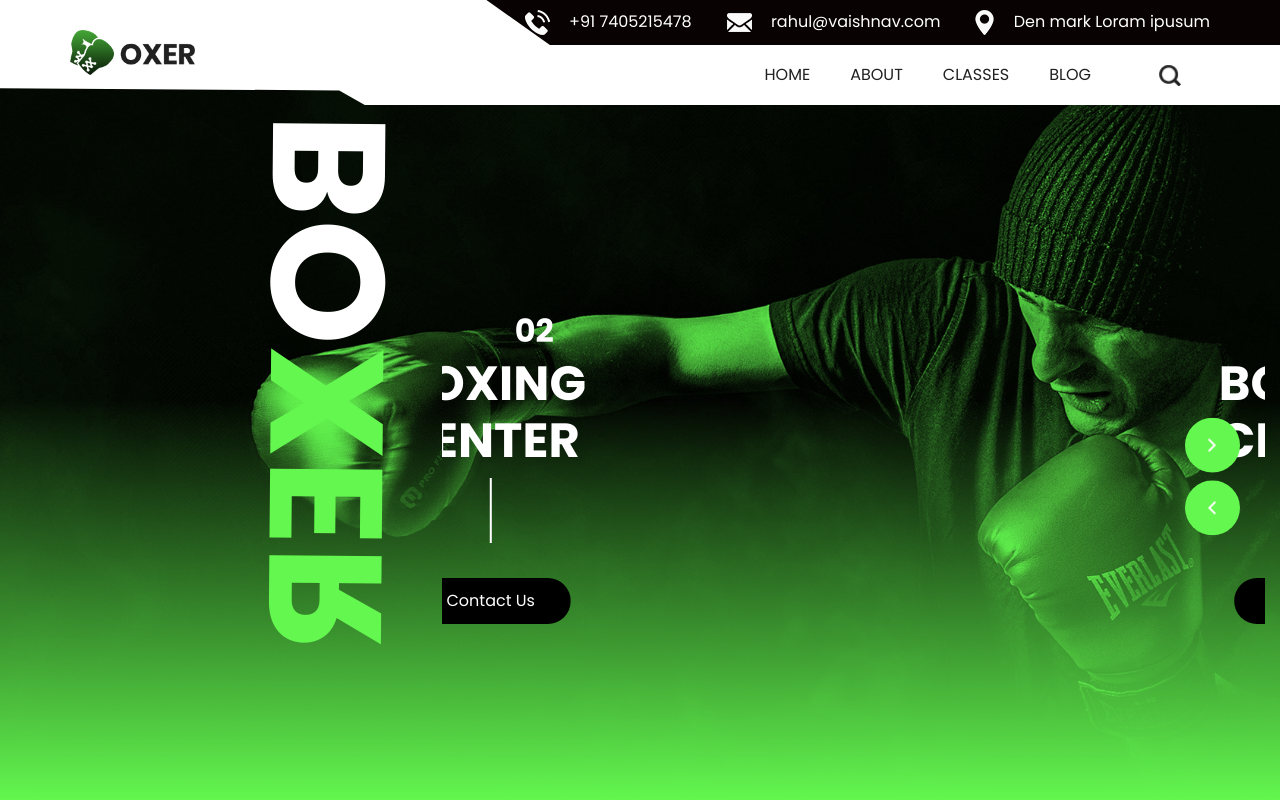
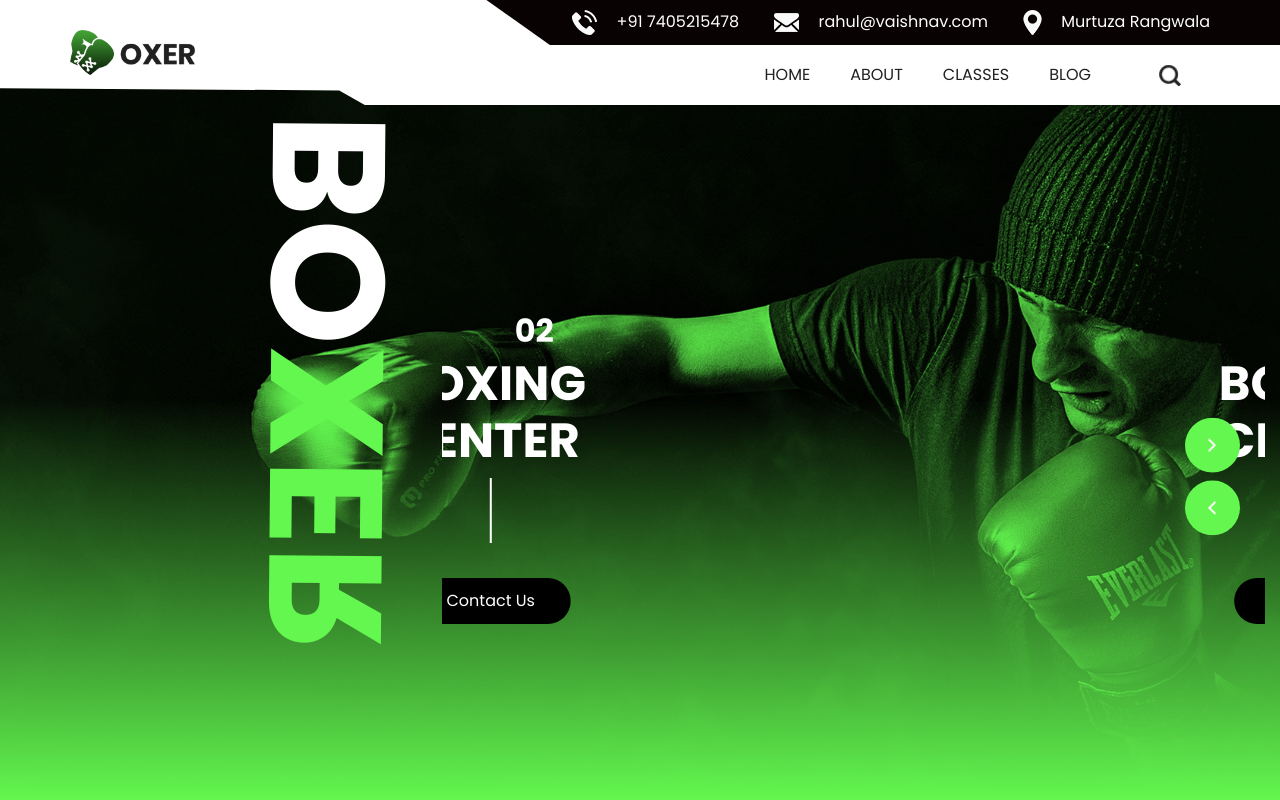
Before and after one commit to 1mohmadzaid/oxer-html, a plain HTML site: page index.html in a window 1280 px wide. Shown: the top 800 px of the page. Drawn offline with nearby package versions, Linux system fonts and the light colour scheme; some packages are replaced by stand-ins of ours; a web font is replaced by a local one.

Commit message:
3rd commit

```diff
--- a/index.html
+++ b/index.html
@@ -55,7 +55,7 @@
                 <li class="">
                   <a class="" href="">
                     <img src="images/location.png" alt="" />
-                    <span>Den mark Loram ipusum</span>
+                    <span>Murtuza Rangwala</span>
                   </a>
                 </li>
               </ul>
```
